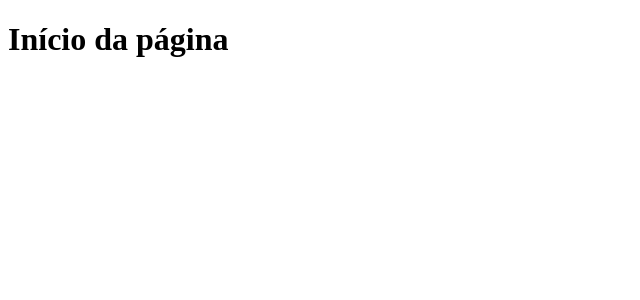
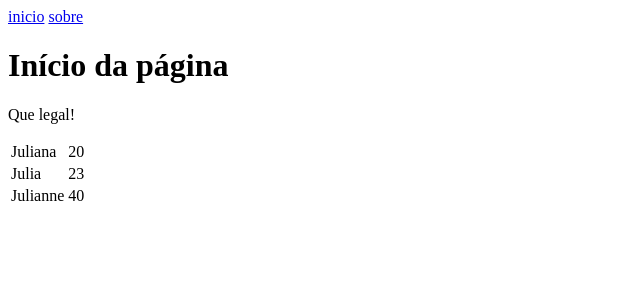
Before and after one commit to Nadruz/Learning-Node.js, a Node server app: page / in a window 1280 px wide. Shown: the top 300 px of the page, without its empty margins (0-640 px from the left). Run offline with Node 20, Linux system fonts and the light colour scheme; some libraries are stand-ins or nearby versions.

Commit message:
Express-handlebars

```diff
--- a/07express-handlebars/app.js
+++ b/07express-handlebars/app.js
@@ -11,8 +11,16 @@ app.set('view engine', 'handlebars');
 
 // Rotas
 app.get ('/', function(req, res){
-    res.render('inicio');
+
+    let pessoas = [
+        {"nome":"Juliana", "idade":20},
+        {"nome":"Julia", "idade":23},
+        {"nome":"Julianne", "idade":40}
+    ]
+
+    res.render('inicio', {gostandoDeNode:true, dados:pessoas});
 });
+
 app.get ('/sobre', function(req, res){
     res.render('sobre');
 });
--- a/07express-handlebars/views/inicio.handlebars
+++ b/07express-handlebars/views/inicio.handlebars
@@ -1 +1,16 @@
 <h1>Início da página</h1>
+
+{{#if gostandoDeNode}}
+    <p>Que legal!</p>
+{{else}}
+    <P> Que pena! :(</P>
+{{/if}}
+
+<table>
+    {{#each dados}}
+        <tr>
+            <td>{{nome}}</td>
+            <td>{{idade}}</td>
+        </tr>
+    {{/each}}
+</table>
--- a/07express-handlebars/views/layouts/principal.handlebars
+++ b/07express-handlebars/views/layouts/principal.handlebars
@@ -6,6 +6,7 @@
     <title>Express-handlebars</title>
 </head>
 <body>
+    {{>menu}}
     {{{body}}}
 </body>
 </html>
--- /dev/null
+++ b/07express-handlebars/views/partials/menu.handlebars
@@ -0,0 +1,2 @@
+<a href="/">inicio</a>
+<a href="/sobre">sobre</a>
```
